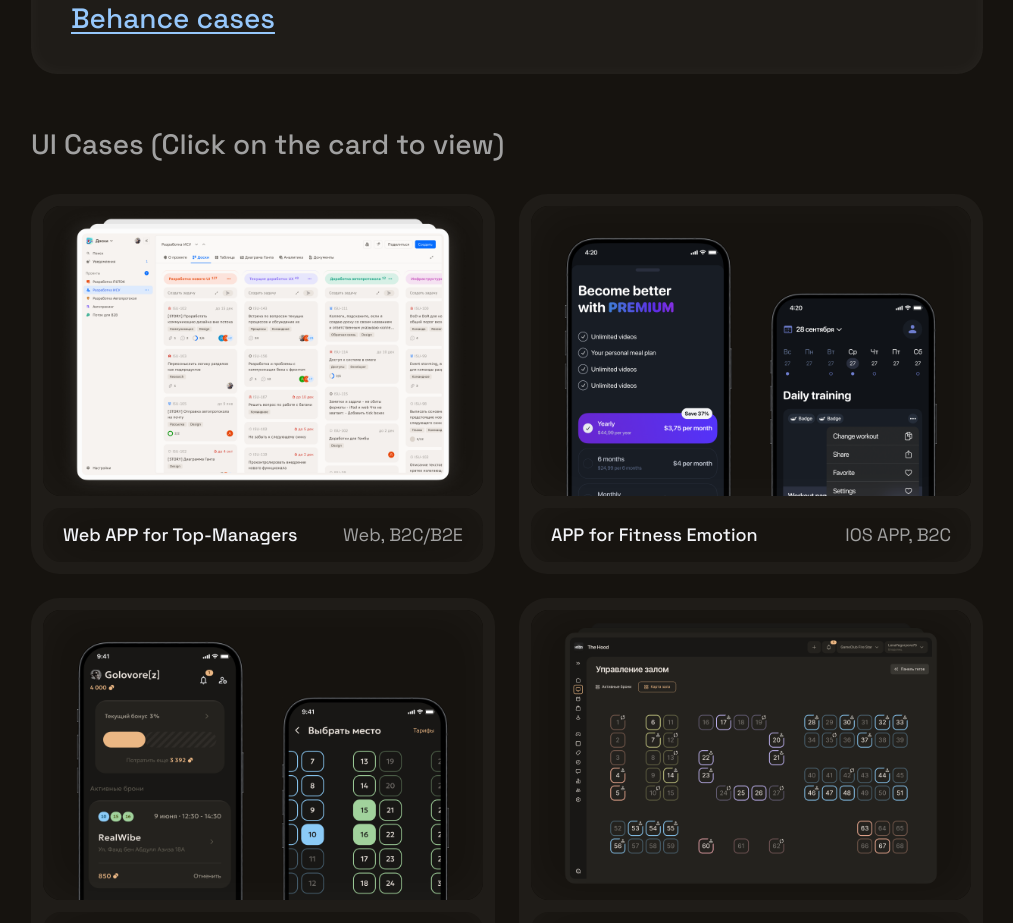
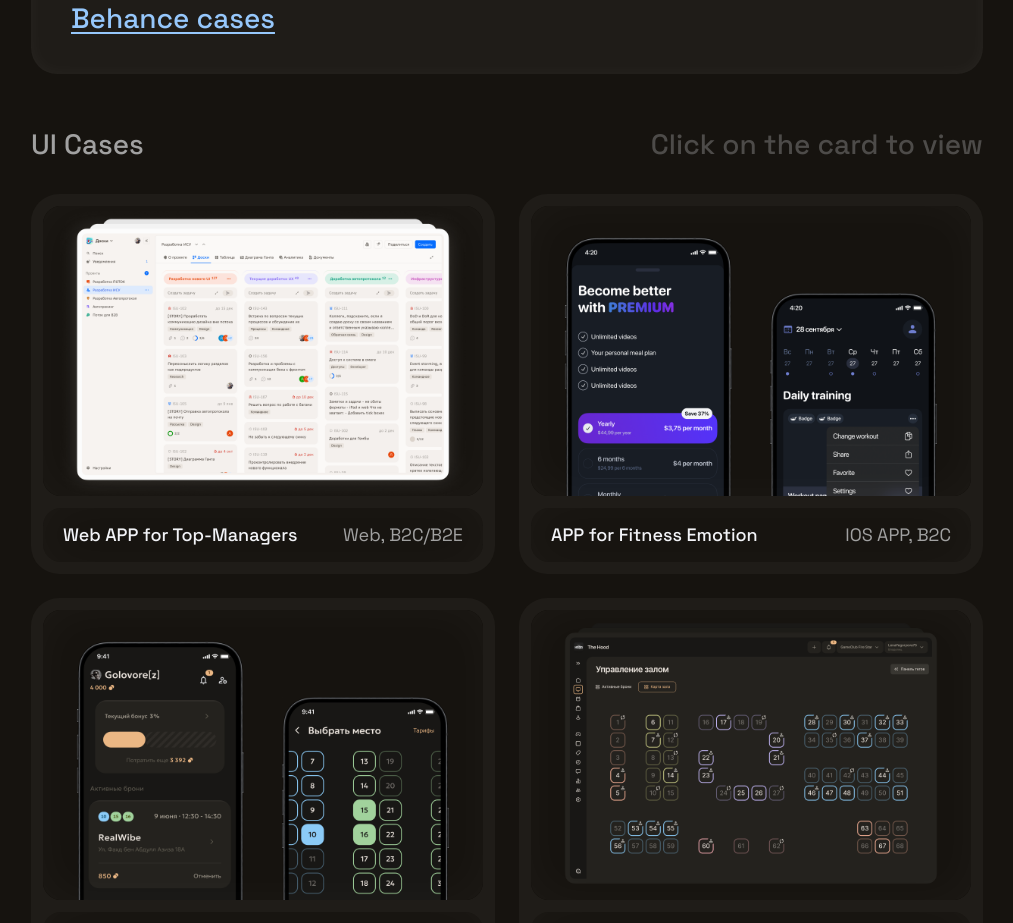
Before and after one commit to RickBacardin/bacardin, a Next.js app: page /en in a window 1280 px wide. Shown: the part 2520-3443 px from the top of the page, without its empty margins (133-1146 px from the left). Built offline with nearby package versions, Linux system fonts and the light colour scheme; a web font is replaced by a local one.

Commit message:
Напишите здесь, что вы изменили

```diff
--- a/components/sections/HomeCases.tsx
+++ b/components/sections/HomeCases.tsx
@@ -31,12 +31,17 @@ export const HomeCases = ({ cases, locale, totalCasesCount }: HomeCasesProps) =>
     >
       <div className="mx-auto px-6 max-w-[1000px]">
         {/* Заголовок секции */}
-        <motion.h2
+        <motion.div
           variants={fadeIn}
-          className="text-[28px] leading-[36px] font-medium text-muted-foreground mb-8"
+          className="flex flex-col sm:flex-row sm:items-baseline sm:justify-between gap-2 mb-8"
         >
-          {t("title")}
-        </motion.h2>
+          <h2 className="text-[28px] leading-[36px] font-medium text-muted-foreground">
+            {t("title")}
+          </h2>
+          <span className="text-[28px] leading-[36px] font-medium text-muted-foreground/40">
+            {t("hint")}
+          </span>
+        </motion.div>
 
         {/* Сетка кейсов */}
         <motion.div
--- a/messages/en.json
+++ b/messages/en.json
@@ -142,7 +142,8 @@
     "telegramButton": "Go to telegram?"
   },
   "cases": {
-    "title": "UI Cases (Click on the card to view)",
+    "title": "UI Cases",
+    "hint": "Click on the card to view",
     "showMore": "Show more ({count})",
     "uiElement": "UI Element",
     "vibecodeCases": "Vibecode cases"
--- a/messages/ru.json
+++ b/messages/ru.json
@@ -142,7 +142,8 @@
     "telegramButton": "Go to telegram?"
   },
   "cases": {
-    "title": "UI Кейсы (Нажми на карточку для просмотра)",
+    "title": "UI Кейсы",
+    "hint": "Нажми на карточку для просмотра",
     "showMore": "Показать еще ({count})",
     "uiElement": "UI Элемент",
     "vibecodeCases": "Vibecode кейсы"
```
